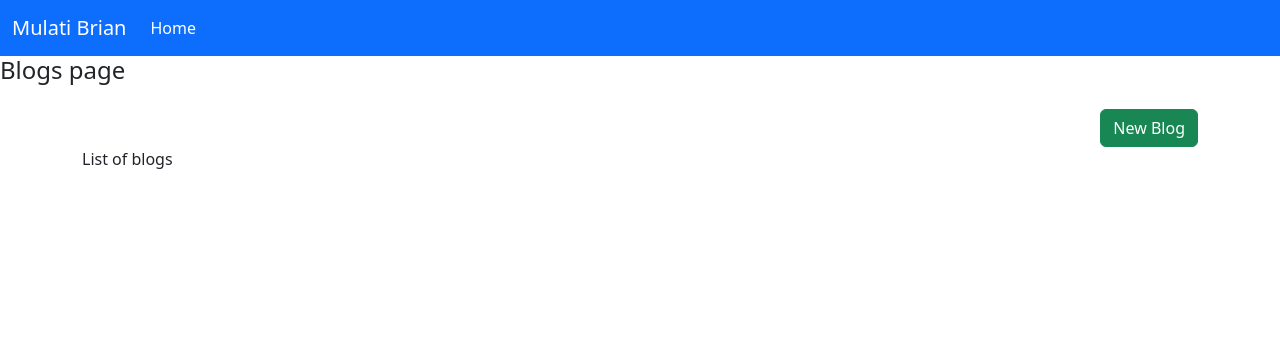
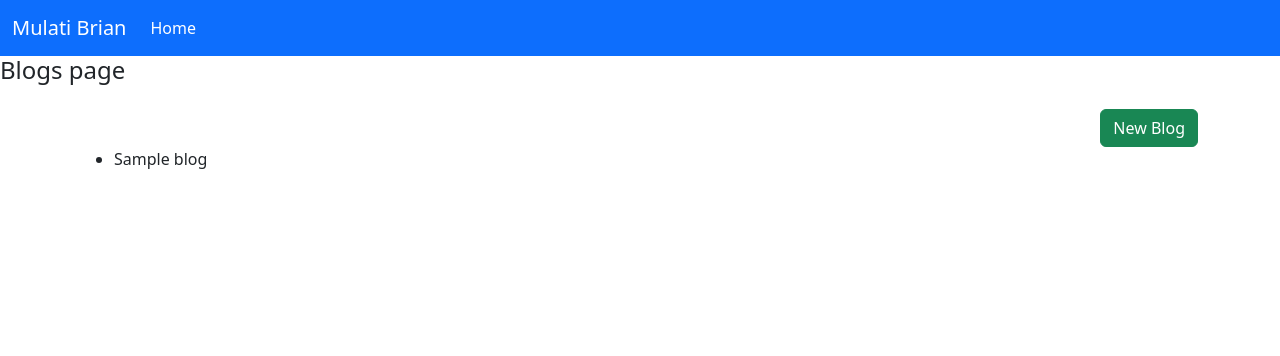
Before and after one commit to Brian-mula/django-personal-portfolio, a Django app: template home/templates/blogs.html in a window 1280 px wide. Shown: the top 356 px of the page. Run offline with Django 4.2, Linux system fonts and the light colour scheme; the template is opened without the code that fills it: most values are stand-ins (such as "Sample title", 1, 10 or a date in 2020); some libraries are stand-ins or nearby versions.

Commit message:
display blogs

```diff
--- a/home/templates/blogs.html
+++ b/home/templates/blogs.html
@@ -12,7 +12,13 @@
     </button> -->
   <a href="{%url 'newblog'%}"class="btn btn-success mt-3">New Blog</a>
   </div>
-  <div>List of blogs</div>
+  <div>
+    <ul>
+      {% for blog in object_list%}
+      <li>{{blog.title}}</li>
+      {% endfor %}
+    </ul>
+  </div>
 
   <!-- Modal -->
   <div
--- a/home/templates/new_blog.html
+++ b/home/templates/new_blog.html
@@ -5,6 +5,7 @@
 <div class="mx-auto w-25">
     <h4 class="text-success">Fill the form below</h4>
     <form action="" method="POST">
+        {% csrf_token%}
         <div class="form-group">
             <label for="formGroupExampleInput">Blog Title:</label>
             <input
@@ -34,6 +35,9 @@
               rows="3"
             ></textarea>
           </div>
+          <div class="d-flex justify-content-md-center items-center mt-3">
+            <button type="submit" class="btn btn-success">Save</button>
+          </div>
     </form>
 </div>
 {% endblock%}
--- a/home/views.py
+++ b/home/views.py
@@ -22,4 +22,4 @@ class BlogView(ListView):
 class CreateBlogView(CreateView):
     model=Profile
     template_name='new_blog.html'
-    fields=['title','author','body']
+    form_class=BlogForm
```
Also changed, not shown: db.sqlite3, home/migrations/0001_initial.py (added).
